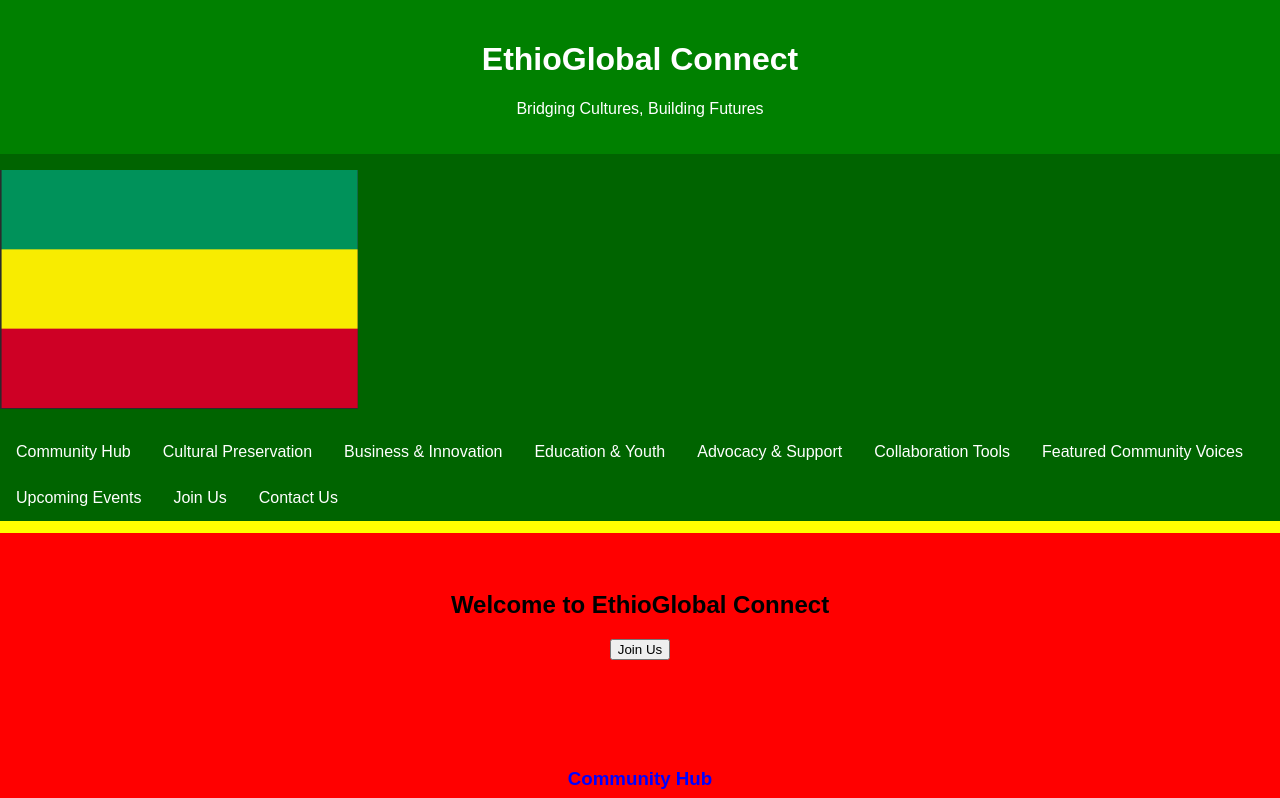
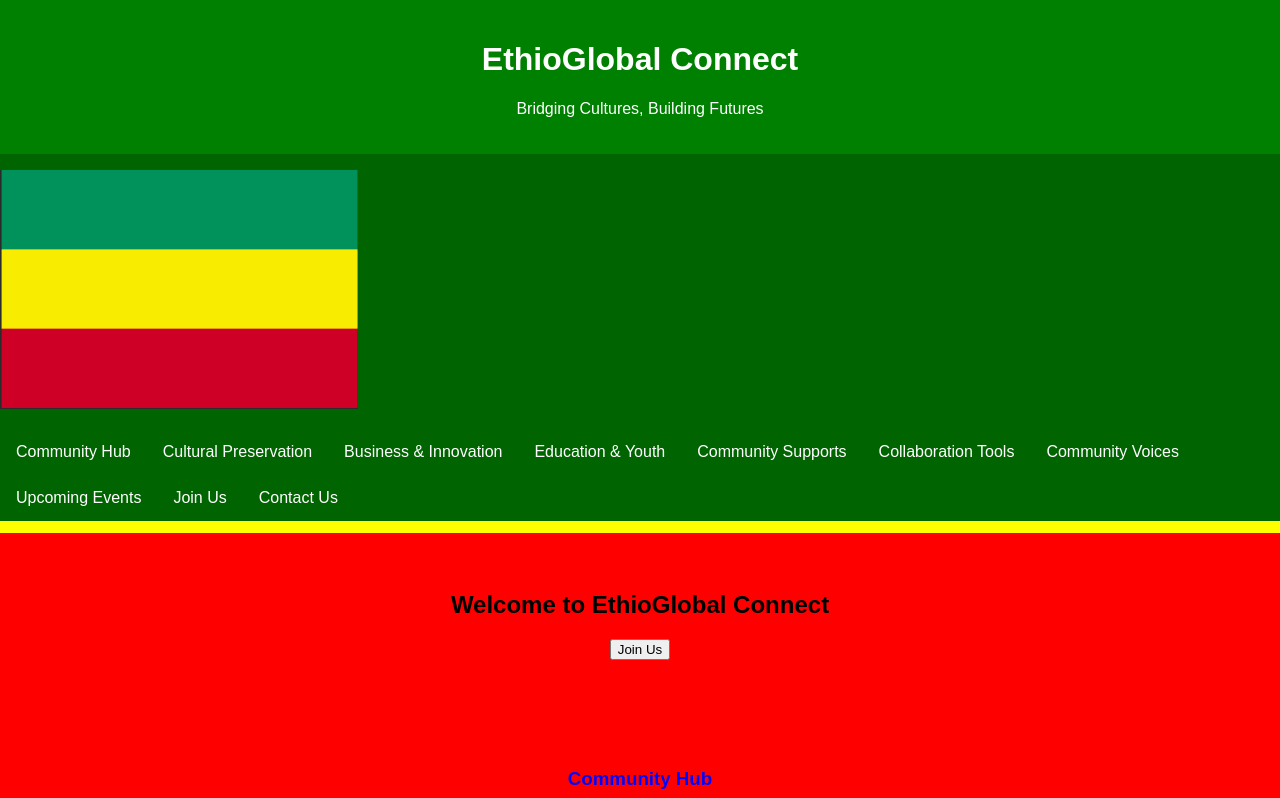
Before and after one commit to Mezefirst/Connect, a Flask app: page / in a window 1280 px wide. Shown: the top 798 px of the page. Run offline with Flask 3, Linux system fonts and the light colour scheme.

Commit message:
Update index.html

```diff
--- a/templates/index.html
+++ b/templates/index.html
@@ -84,9 +84,9 @@
     <p><a href="./culture/e_library.html">Cultural Preservation</a></p>
     <p><a href="./business/innovation.html">Business & Innovation</a></p>
     <p><a href="./education/youth_mentorship.html">Education & Youth</a></p>
-    <p><a href="./advocacy/crisis_support.html">Advocacy & Support</a></p>
+    <p><a href="./advocacy/crisis_support.html">Community Supports</a></p>
     <p><a href="./collaboration/africa_unity_hub.html">Collaboration Tools</a></p>
-    <p><a href="/featured-community-voices">Featured Community Voices</a></p>
+    <p><a href="/featured-community-voices">Community Voices</a></p>
     <p><a href="/upcoming-events">Upcoming Events</a></p>
     <p><a href="/join-us">Join Us</a></p>
     <p><a href="/contact-us">Contact Us</a></p>
```
